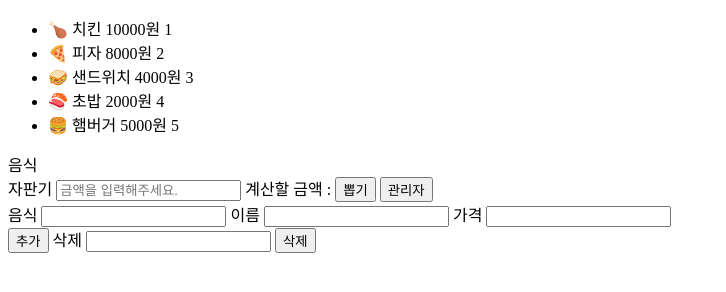
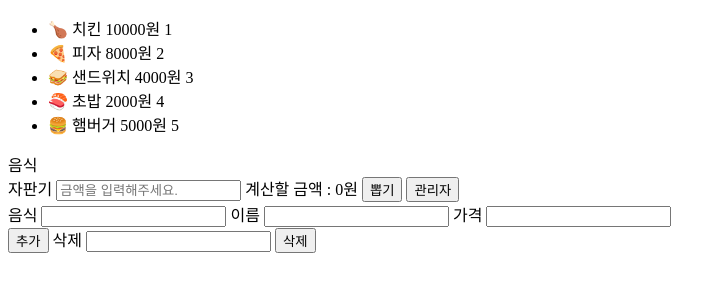
Before and after one commit to PinguLee/vending-machine, a plain HTML site: page index.html in a window 1280 px wide. Shown: the whole page, without its empty margins (0-726 px from the left). Drawn offline with Linux system fonts and the light colour scheme.

Commit message:
err modify

```diff
--- a/index.html
+++ b/index.html
@@ -48,7 +48,7 @@
       <div id="payment-box">
         <label for="price-text">음식<br>자판기</label>
         <input type="text" id="price-text" placeholder="금액을 입력해주세요.">
-        <label id="total">계산할 금액 : </label>
+        <label id="total">계산할 금액 : 0원</label>
         <input type="submit" id="draw" value="뽑기">
         <input type="button" id="admin" value="관리자">
       </div>
```
